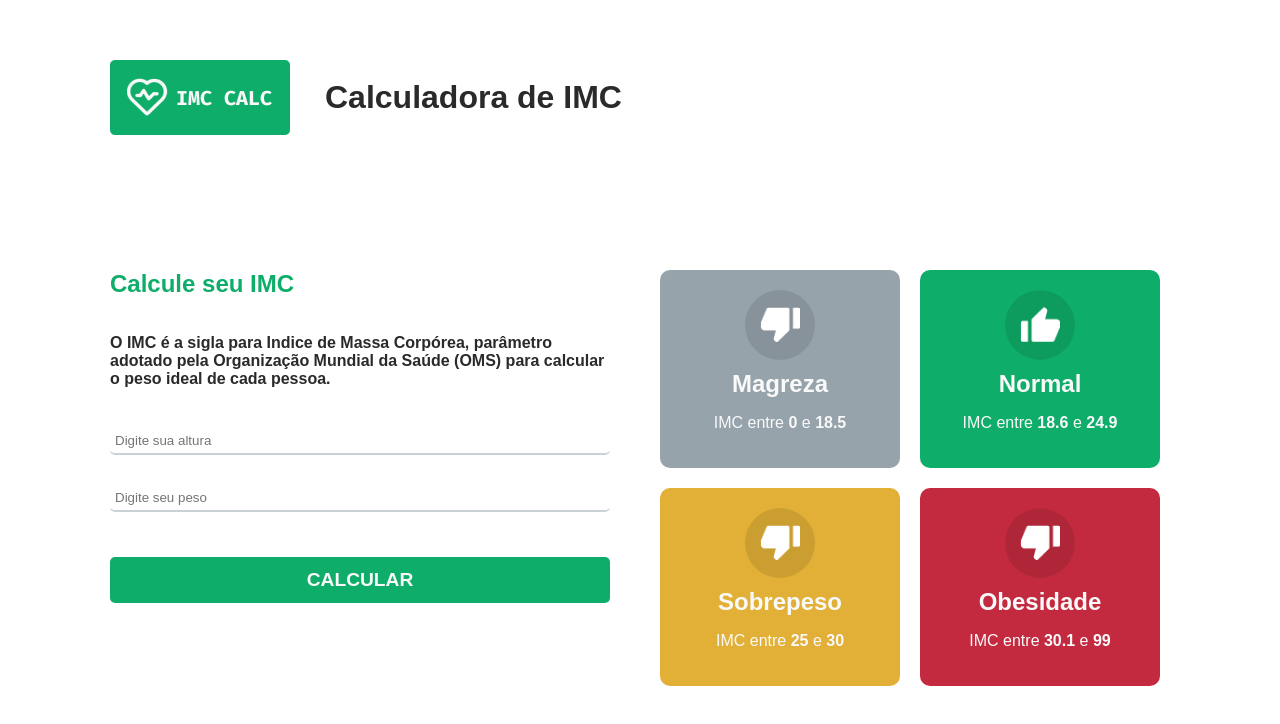
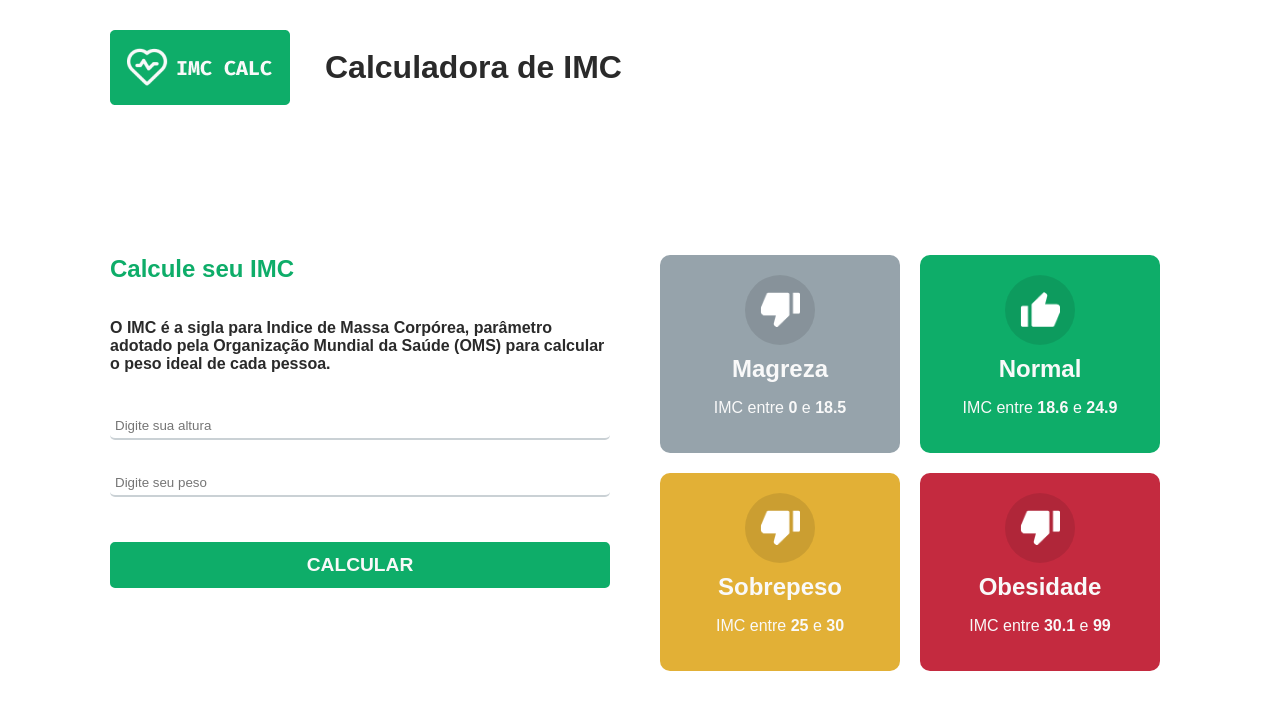
Before and after one commit to ElaineDelgado/imc-calc, a React (Create React App) app: page / in a window 1280 px wide. Shown: the top 724 px of the page. Built offline with nearby package versions, Linux system fonts and the light colour scheme.

Commit message:
corrigindo altura layout

```diff
--- a/src/App.module.css
+++ b/src/App.module.css
@@ -31,7 +31,7 @@ body {
   display: flex;
   justify-content: flex-start;
   align-items:center;
-  padding: 40px 0;
+  padding: 10px 0 40px 0;
 }
 
 .imgHeaderContainer img {
```
